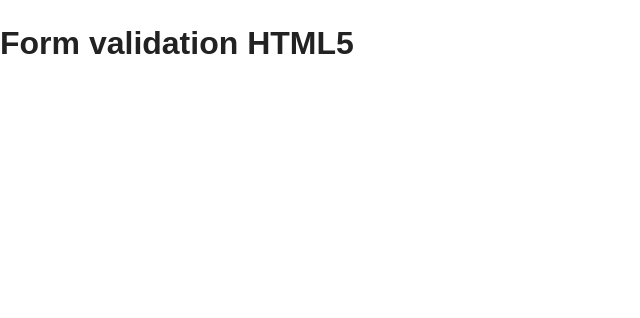
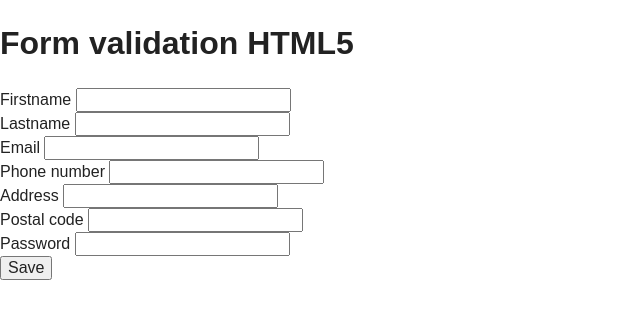
Before and after one commit to toanthanh/Task3-HTML, a plain HTML site: page task_a.html in a window 1280 px wide. Shown: the whole page, without its empty margins (0-640 px from the left). Drawn offline with nearby package versions, Linux system fonts and the light colour scheme.

Commit message:
First Commit

```diff
--- a/task_a.html
+++ b/task_a.html
@@ -20,9 +20,42 @@
 
     <form>
         <!-- your input elements here -->
+        <label>Firstname
+        	<input type="text" name="firstname" required>
+    	</label>
+    	<br>
+    	<label>Lastname
+    	    <input type="text" name="lastname" required>
+    	</label>
+    	<br>
+    	<label>Email
+    	    <input type="email" name="email" required>
+    	</label>
+    	<br>
+    	<label>Phone number
+    	    <input type="text" name="phone" required pattern="^\+[	0-9]{6,16}$">
+    	</label>
+    	<br>
+    	<label>Address
+        	<input type="text" name="address">
+    	</label>
+    	<br>
+    	<label>Postal code
+    	    <input type="text" name="postal" pattern="^[0-9]{5}$">
+    	</label>
+    	<br>
+    	<label>Password
+        	<input type="password" required>
+    	</label>
+    	<br>
+    	<input type="submit" value="Save">
+    	</label>
+    	<br>
     </form>
-
-    <script src="js/main.js"></script>
+<script src="//ajax.googleapis.com/ajax/libs/jquery/1.11.2/jquery.min.js"></script>
+<script>
+    window.jQuery || document.write('<script src="js/vendor/jquery-1.11.2.min.js"><\/script>')
+</script>
 </body>
 
 </html>
```
